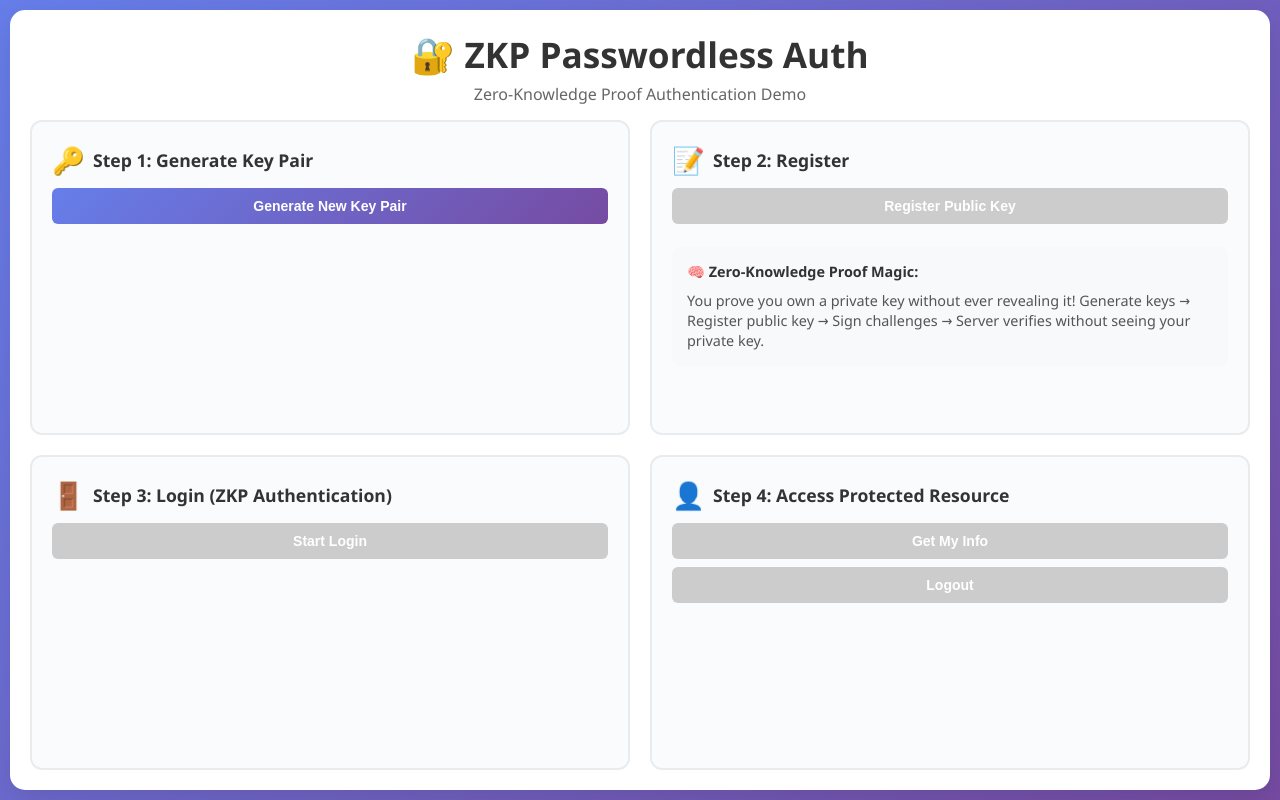
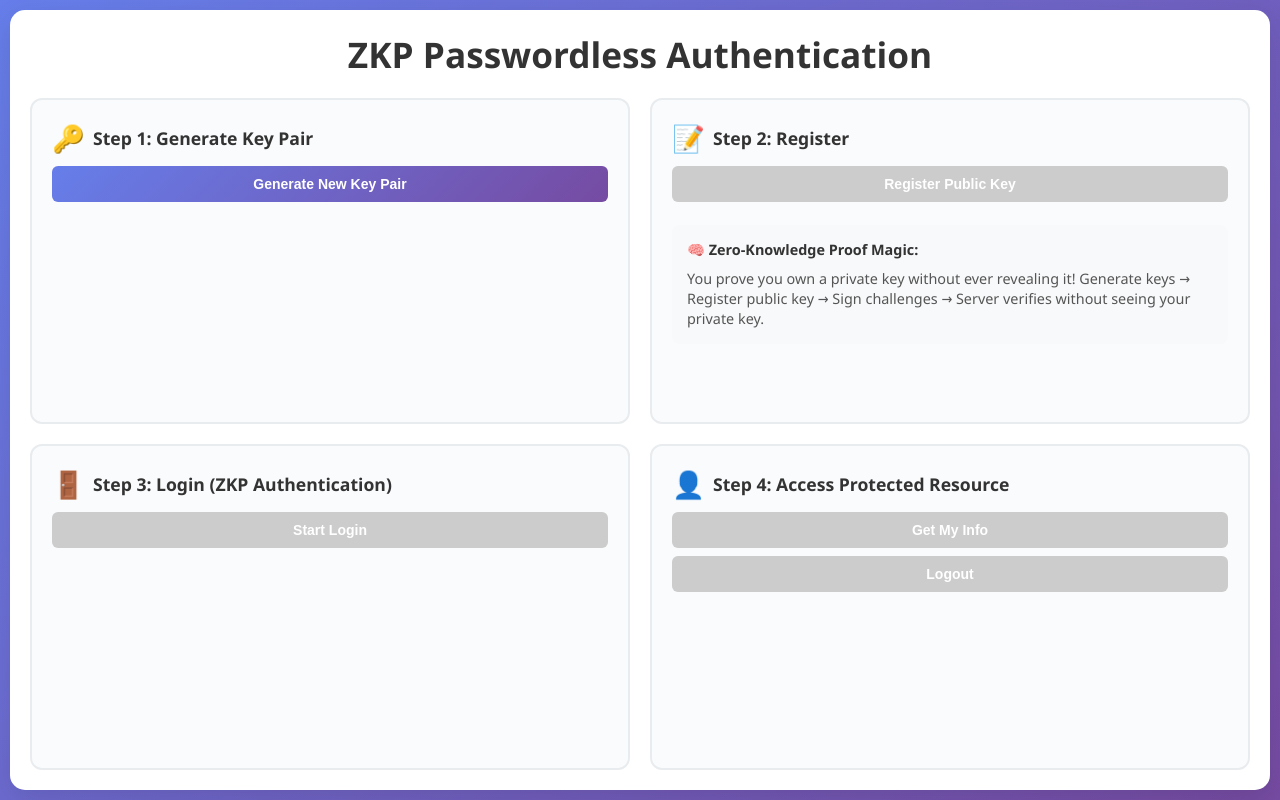
Before and after one commit to sreyansu/Passwordless_Auth_Using_ZKP, a website: page public/index.html in a window 1280 px wide. Drawn offline with Linux system fonts and the light colour scheme.

Commit message:
updated the index

```diff
--- a/public/index.html
+++ b/public/index.html
@@ -282,8 +282,7 @@
 <body>
     <div class="container">
         <div class="header">
-            <h1>🔐 ZKP Passwordless Auth</h1>
-            <p>Zero-Knowledge Proof Authentication Demo</p>
+            <h1>ZKP Passwordless Authentication</h1>
         </div>
 
         <!-- <div class="zkp-explanation">
```
